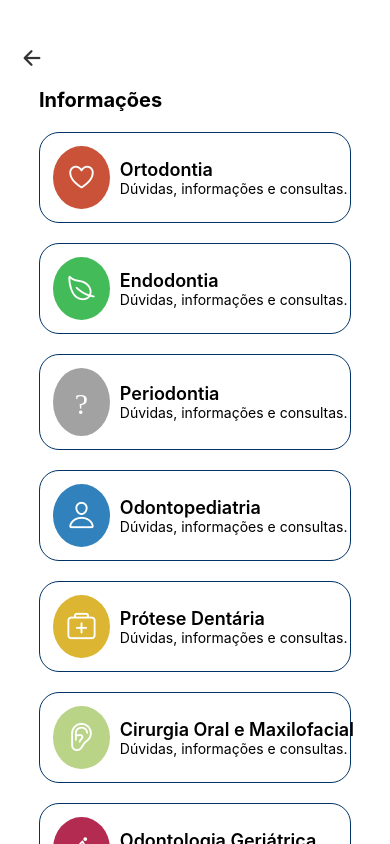
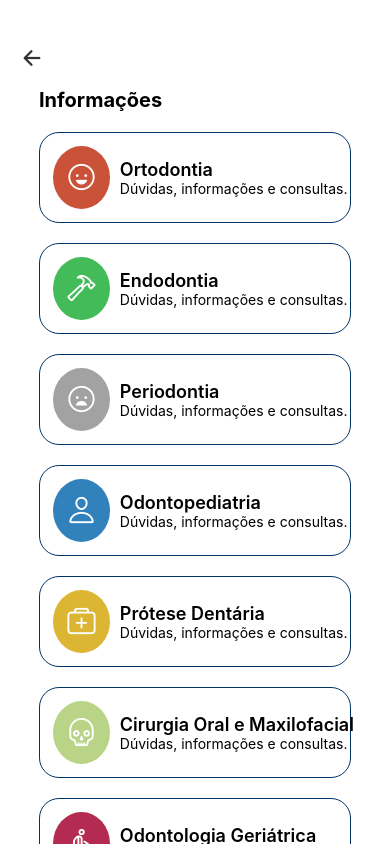
Before and after one commit to PrevDent/prevdentapp, a React Native app in the folder prevdentapp/: screen /ActivityAreaScreen in a window 390 px wide. Built offline with nearby package versions, Linux system fonts and the light colour scheme.

Commit message:
ajustando icones

```diff
--- a/prevdentapp/Routes/TabNavigation.tsx
+++ b/prevdentapp/Routes/TabNavigation.tsx
@@ -13,7 +13,7 @@ export default function TabNavigator() {
     <Tab.Navigator
       screenOptions={({ route }) => ({
         tabBarIcon: ({ focused, color, size }) => {
-          let iconName: keyof typeof Ionicons.glyphMap = "";
+          let iconName: keyof typeof Ionicons.glyphMap = "home-outline";
 
           if (route.name === "Home") {
             iconName = focused ? "home" : "home-outline";
--- a/prevdentapp/data/activityData.ts
+++ b/prevdentapp/data/activityData.ts
@@ -2,7 +2,7 @@ import { ActivityDataInterface } from "../model/activityData.interface";
 
 export const activityData: ActivityDataInterface[] = [
   {
-    icon: "heart-outline",
+    icon: "happy-outline",
     title: "Ortodontia",
     description: "Dúvidas, informações e consultas.",
     iconBackgroundColor: "#c95238",
@@ -14,7 +14,7 @@ export const activityData: ActivityDataInterface[] = [
     procedures: "Aparelhos fixos ou removíveis, manutenção mensal.",
   },
   {
-    icon: "leaf-outline",
+    icon: "hammer-outline",
     title: "Endodontia",
     description: "Dúvidas, informações e consultas.",
     iconBackgroundColor: "#43bb59",
@@ -26,7 +26,7 @@ export const activityData: ActivityDataInterface[] = [
     procedures: "Tratamento de canal, obturação.",
   },
   {
-    icon: "tooth-outline",
+    icon: "sad-outline",
     title: "Periodontia",
     description: "Dúvidas, informações e consultas.",
     iconBackgroundColor: "#A2A2A2",
@@ -62,7 +62,7 @@ export const activityData: ActivityDataInterface[] = [
     procedures: "Próteses totais ou parciais, implantes.",
   },
   {
-    icon: "ear-outline",
+    icon: "skull-outline",
     title: "Cirurgia Oral e Maxilofacial",
     description: "Dúvidas, informações e consultas.",
     iconBackgroundColor: "#b9d486",
@@ -74,7 +74,7 @@ export const activityData: ActivityDataInterface[] = [
     procedures: "Extrações, cirurgias ortognáticas.",
   },
   {
-    icon: "bicycle-outline",
+    icon: "walk-outline",
     title: "Odontologia Geriátrica",
     description: "Dúvidas, informações e consultas.",
     iconBackgroundColor: "#b42b51",
```
